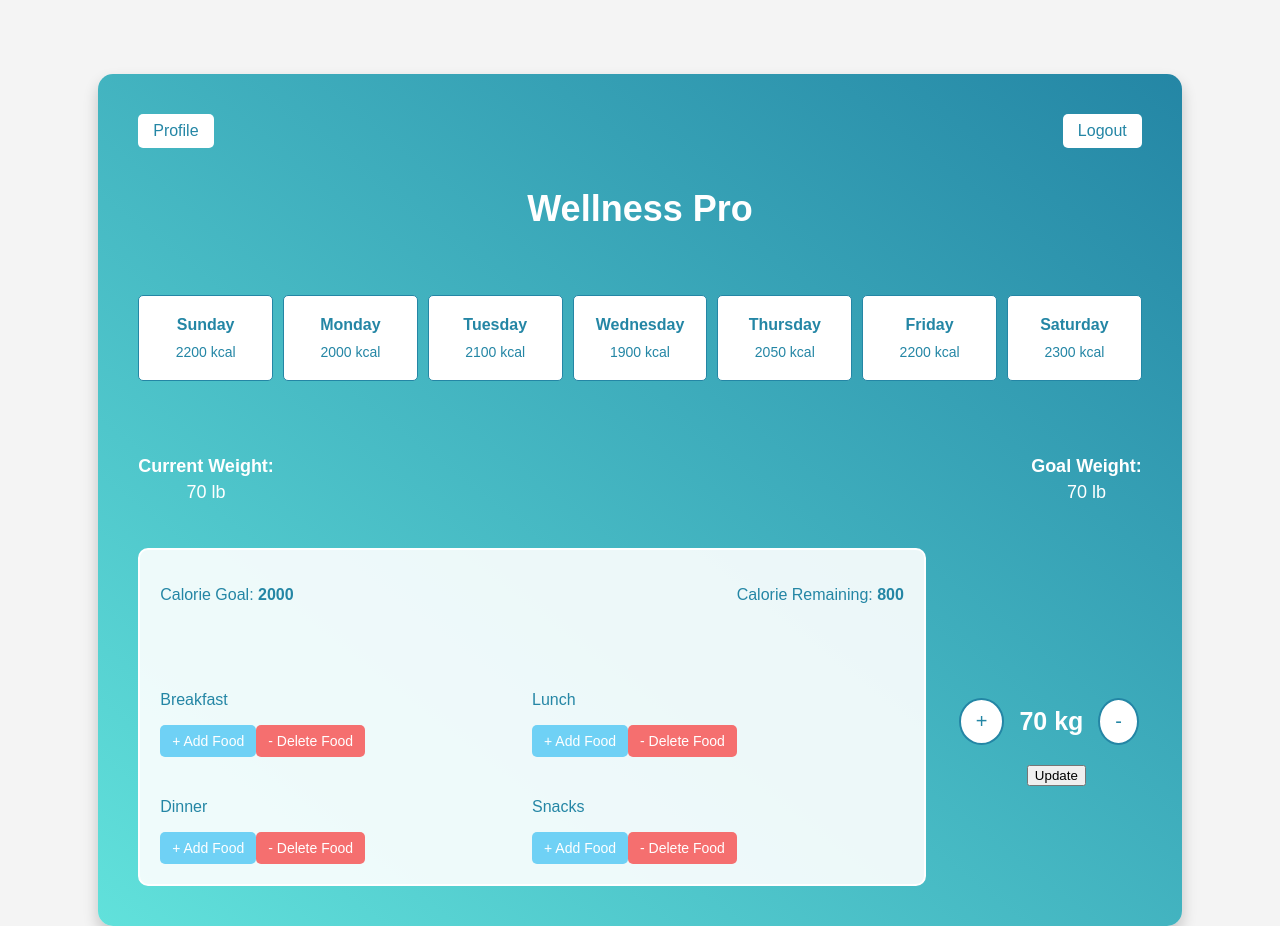
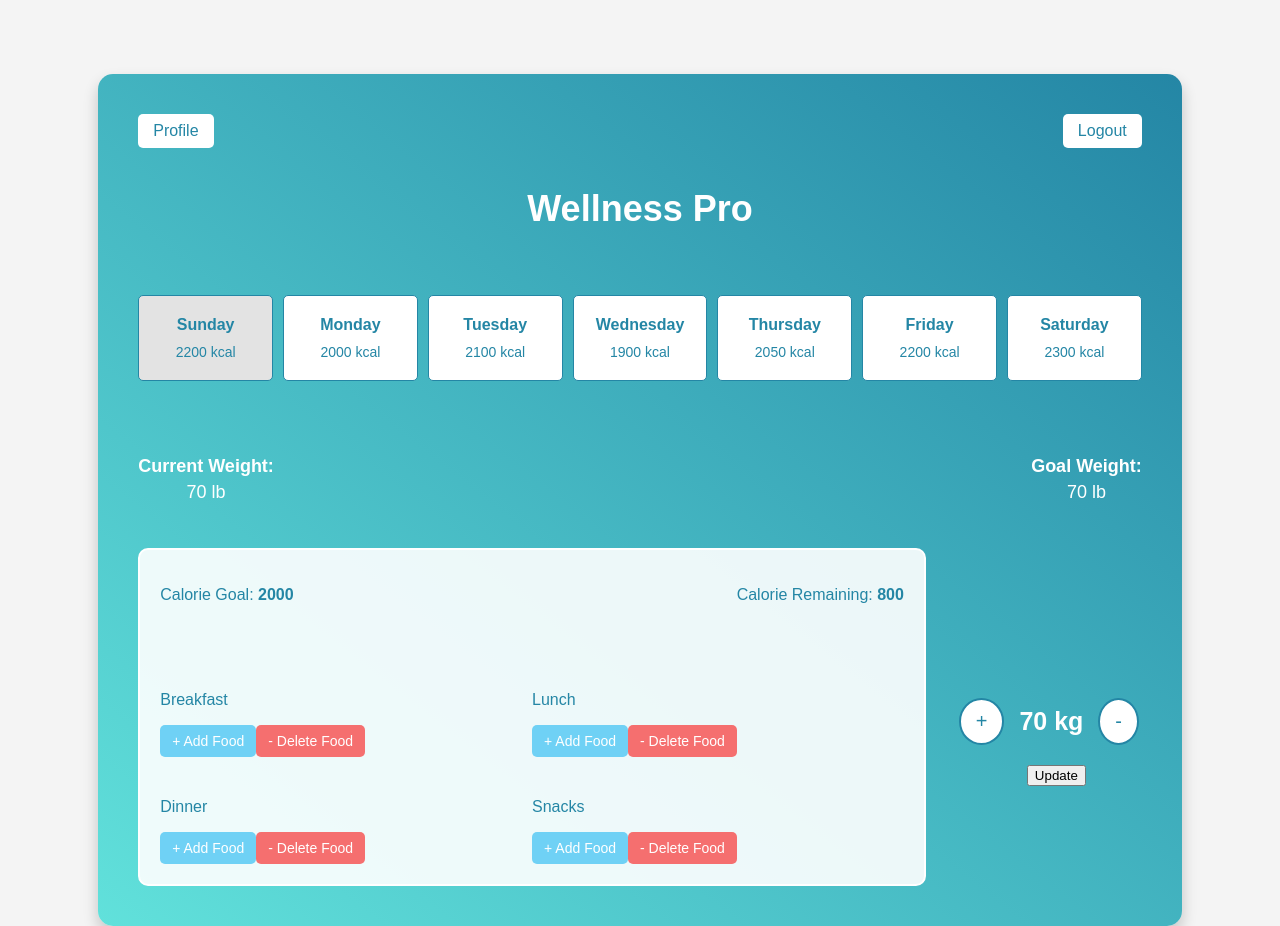
Before and after one commit to ZackAlaoui/COP4331_LargeProject, a React (Vite) app in the folder frontend/: page /homepage in a window 1280 px wide. In both pictures the pointer is over the element 205 px from the left and 337 px from the top of the page. Built offline with nearby package versions, Linux system fonts and the light colour scheme.

Commit message:
CSS test

```diff
--- a/frontend/src/components/Home.css
+++ b/frontend/src/components/Home.css
@@ -87,9 +87,10 @@ body {
   font-size: 14px;
 }
 
-.dayBox:hover {
-    cursor: pointer;
-}
+    .dayBox:hover {
+        cursor: pointer;
+        background-color: #e3e3e3;
+    }
 
 /* Current Weight and Goal Weight Section */
 .weightInfo {
```
